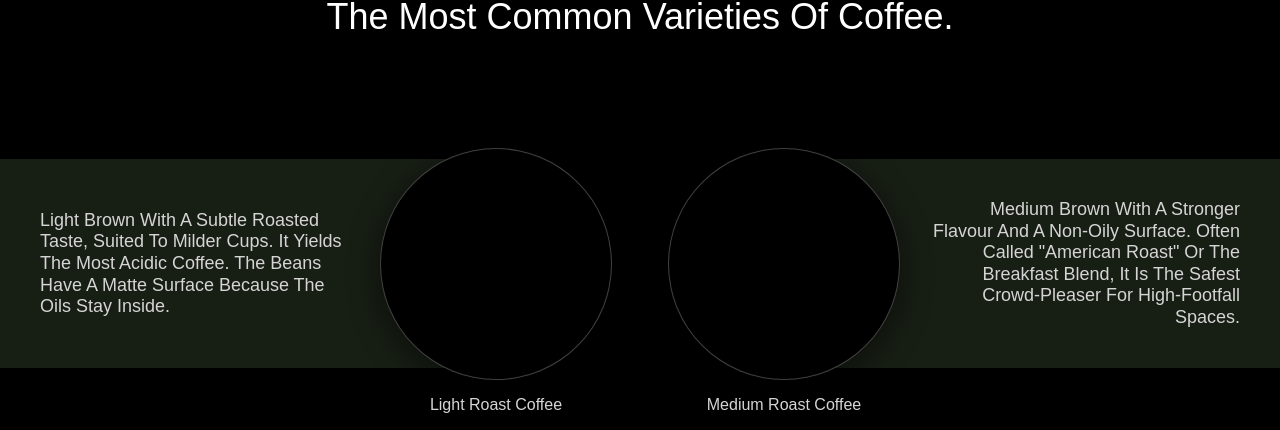
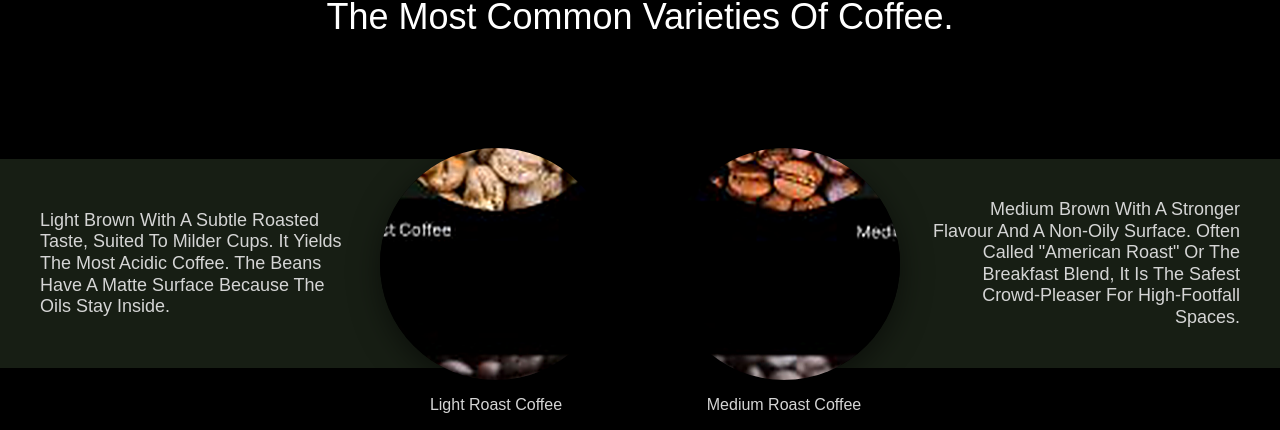
Before and after one commit to Harshit004/waefandb, a Next.js app: page /lorientalis/grow in a window 1280 px wide. Shown: the part 4270-4700 px from the top of the page. Built offline with nearby package versions, Linux system fonts and the light colour scheme; a web font is replaced by a local one.

Commit message:
feat(grow): add images for tea and coffee varieties circles with eager preloading

```diff
--- a/src/app/lorientalis/grow/page.tsx
+++ b/src/app/lorientalis/grow/page.tsx
@@ -45,6 +45,12 @@ export default function LorientalisGrowPage() {
     "https://imagedelivery.net/R9aLuI8McL_Ccm6jM8FkvA/00120c15-7f88-4cee-15bc-2b2f090dde00/public",
     "https://imagedelivery.net/R9aLuI8McL_Ccm6jM8FkvA/932a60a4-e676-4b9e-9352-93e9a70b4600/public",
     "https://imagedelivery.net/R9aLuI8McL_Ccm6jM8FkvA/19a872e6-ab1a-4e13-5418-e4696516b200/public",
+    "https://imagedelivery.net/R9aLuI8McL_Ccm6jM8FkvA/1b7c6f5b-d55b-4628-bb7f-e298bf350000/public",
+    "https://imagedelivery.net/R9aLuI8McL_Ccm6jM8FkvA/f49876c7-d404-49ce-ae41-96eafae25100/public",
+    "https://imagedelivery.net/R9aLuI8McL_Ccm6jM8FkvA/1817607b-7d3f-40fd-240b-00e7494aa000/public",
+    "https://imagedelivery.net/R9aLuI8McL_Ccm6jM8FkvA/a1889dbf-09ab-4d34-ff69-72146f980600/public",
+    "/images/lorientalis/roast-light-circle.png",
+    "/images/lorientalis/roast-medium-circle.png",
   ];
 
   carouselPreloadUrls.forEach((url) => {
@@ -955,21 +961,35 @@ export default function LorientalisGrowPage() {
               </div>
             </div>
 
-            {/* Center: Two Empty Circles 232x232 with Labels below */}
+            {/* Center: Two Circles 232x232 with Labels below */}
             <div className="flex items-center justify-center gap-[clamp(20px,4.375vw,80px)] shrink-0 z-10 relative my-6 lg:my-0">
               {/* Circle 1: Light Roast */}
               <div className="relative flex flex-col items-center">
                 <div
-                  className="rounded-full shrink-0 shadow-2xl transition-transform hover:scale-[1.02]"
+                  className="rounded-full shrink-0 shadow-2xl transition-transform hover:scale-[1.02] relative overflow-hidden"
                   style={{
                     width: "clamp(150px, 18.125vw, 360px)", // 232px at 1280px
                     height: "clamp(150px, 18.125vw, 360px)",
                     aspectRatio: "1 / 1",
                     backgroundColor: "#000000",
-                    border: "1px solid rgba(213, 213, 213, 0.3)",
                     boxShadow: "0 8px 30px rgba(0, 0, 0, 0.5)",
                   }}
-                />
+                >
+                  <Image
+                    src="/images/lorientalis/roast-light-circle.png"
+                    alt="Light Roast Coffee"
+                    fill
+                    unoptimized
+                    priority
+                    sizes="(max-width: 1280px) 232px, 360px"
+                    className="object-cover pointer-events-none"
+                    style={{
+                      imageRendering: "-webkit-optimize-contrast",
+                      transform: "translateZ(0)",
+                      backfaceVisibility: "hidden",
+                    }}
+                  />
+                </div>
                 <span
                   className="absolute top-full mt-[clamp(10px,1.172vw,24px)] text-[#D5D5D5] text-center whitespace-nowrap"
                   style={{
@@ -987,16 +1007,30 @@ export default function LorientalisGrowPage() {
               {/* Circle 2: Medium Roast */}
               <div className="relative flex flex-col items-center">
                 <div
-                  className="rounded-full shrink-0 shadow-2xl transition-transform hover:scale-[1.02]"
+                  className="rounded-full shrink-0 shadow-2xl transition-transform hover:scale-[1.02] relative overflow-hidden"
                   style={{
                     width: "clamp(150px, 18.125vw, 360px)", // 232px at 1280px
                     height: "clamp(150px, 18.125vw, 360px)",
                     aspectRatio: "1 / 1",
                     backgroundColor: "#000000",
-                    border: "1px solid rgba(213, 213, 213, 0.3)",
                     boxShadow: "0 8px 30px rgba(0, 0, 0, 0.5)",
                   }}
-                />
+                >
+                  <Image
+                    src="/images/lorientalis/roast-medium-circle.png"
+                    alt="Medium Roast Coffee"
+                    fill
+                    unoptimized
+                    priority
+                    sizes="(max-width: 1280px) 232px, 360px"
+                    className="object-cover pointer-events-none"
+                    style={{
+                      imageRendering: "-webkit-optimize-contrast",
+                      transform: "translateZ(0)",
+                      backfaceVisibility: "hidden",
+                    }}
+                  />
+                </div>
                 <span
                   className="absolute top-full mt-[clamp(10px,1.172vw,24px)] text-[#D5D5D5] text-center whitespace-nowrap"
                   style={{
@@ -1459,21 +1493,35 @@ export default function LorientalisGrowPage() {
                 </div>
               </div>
 
-              {/* Center: Green Tea & CTC Tea Empty Circles 232x232 with Labels below */}
+              {/* Center: Green Tea & CTC Tea Circles 232x232 with Labels below */}
               <div className="flex items-center justify-center gap-[clamp(20px,4.375vw,80px)] shrink-0 z-10 relative my-6 lg:my-0">
                 {/* Green Tea Circle */}
                 <div className="relative flex flex-col items-center">
                   <div
-                    className="rounded-full shrink-0 shadow-2xl transition-transform hover:scale-[1.02]"
+                    className="rounded-full shrink-0 shadow-2xl transition-transform hover:scale-[1.02] relative overflow-hidden"
                     style={{
                       width: "clamp(150px, 18.125vw, 360px)", // 232px at 1280px
                       height: "clamp(150px, 18.125vw, 360px)",
                       aspectRatio: "1 / 1",
                       backgroundColor: "#000000",
-                      border: "1px solid rgba(213, 213, 213, 0.3)",
                       boxShadow: "0 8px 30px rgba(0, 0, 0, 0.5)",
                     }}
-                  />
+                  >
+                    <Image
+                      src="https://imagedelivery.net/R9aLuI8McL_Ccm6jM8FkvA/1b7c6f5b-d55b-4628-bb7f-e298bf350000/public"
+                      alt="Green Tea"
+                      fill
+                      unoptimized
+                      priority
+                      sizes="(max-width: 1280px) 232px, 360px"
+                      className="object-cover pointer-events-none"
+                      style={{
+                        imageRendering: "-webkit-optimize-contrast",
+                        transform: "translateZ(0)",
+                        backfaceVisibility: "hidden",
+                      }}
+                    />
+                  </div>
                   <span
                     className="absolute top-full mt-[clamp(10px,1.172vw,24px)] text-[#D5D5D5] text-center whitespace-nowrap"
                     style={{
@@ -1491,16 +1539,30 @@ export default function LorientalisGrowPage() {
                 {/* CTC Tea Circle */}
                 <div className="relative flex flex-col items-center">
                   <div
-                    className="rounded-full shrink-0 shadow-2xl transition-transform hover:scale-[1.02]"
+                    className="rounded-full shrink-0 shadow-2xl transition-transform hover:scale-[1.02] relative overflow-hidden"
                     style={{
                       width: "clamp(150px, 18.125vw, 360px)", // 232px at 1280px
                       height: "clamp(150px, 18.125vw, 360px)",
                       aspectRatio: "1 / 1",
                       backgroundColor: "#000000",
-                      border: "1px solid rgba(213, 213, 213, 0.3)",
                       boxShadow: "0 8px 30px rgba(0, 0, 0, 0.5)",
                     }}
-                  />
+                  >
+                    <Image
+                      src="https://imagedelivery.net/R9aLuI8McL_Ccm6jM8FkvA/f49876c7-d404-49ce-ae41-96eafae25100/public"
+                      alt="CTC Tea"
+                      fill
+                      unoptimized
+                      priority
+                      sizes="(max-width: 1280px) 232px, 360px"
+                      className="object-cover pointer-events-none"
+                      style={{
+                        imageRendering: "-webkit-optimize-contrast",
+                        transform: "translateZ(0)",
+                        backfaceVisibility: "hidden",
+                      }}
+                    />
+                  </div>
                   <span
                     className="absolute top-full mt-[clamp(10px,1.172vw,24px)] text-[#D5D5D5] text-center whitespace-nowrap"
                     style={{
@@ -1581,21 +1643,35 @@ export default function LorientalisGrowPage() {
                 </div>
               </div>
 
-              {/* Center: Black Tea & Orthodox Tea Empty Circles 232x232 with Labels below */}
+              {/* Center: Black Tea & Orthodox Tea Circles 232x232 with Labels below */}
               <div className="flex items-center justify-center gap-[clamp(20px,4.375vw,80px)] shrink-0 z-10 relative my-6 lg:my-0">
                 {/* Black Tea Circle */}
                 <div className="relative flex flex-col items-center">
                   <div
-                    className="rounded-full shrink-0 shadow-2xl transition-transform hover:scale-[1.02]"
+                    className="rounded-full shrink-0 shadow-2xl transition-transform hover:scale-[1.02] relative overflow-hidden"
                     style={{
                       width: "clamp(150px, 18.125vw, 360px)", // 232px at 1280px
                       height: "clamp(150px, 18.125vw, 360px)",
                       aspectRatio: "1 / 1",
                       backgroundColor: "#000000",
-                      border: "1px solid rgba(213, 213, 213, 0.3)",
                       boxShadow: "0 8px 30px rgba(0, 0, 0, 0.5)",
                     }}
-                  />
+                  >
+                    <Image
+                      src="https://imagedelivery.net/R9aLuI8McL_Ccm6jM8FkvA/1817607b-7d3f-40fd-240b-00e7494aa000/public"
+                      alt="Black Tea"
+                      fill
+                      unoptimized
+                      priority
+                      sizes="(max-width: 1280px) 232px, 360px"
+                      className="object-cover pointer-events-none"
+                      style={{
+                        imageRendering: "-webkit-optimize-contrast",
+                        transform: "translateZ(0)",
+                        backfaceVisibility: "hidden",
+                      }}
+                    />
+                  </div>
                   <span
                     className="absolute top-full mt-[clamp(10px,1.172vw,24px)] text-[#D5D5D5] text-center whitespace-nowrap"
                     style={{
@@ -1613,16 +1689,30 @@ export default function LorientalisGrowPage() {
                 {/* Orthodox Tea Circle */}
                 <div className="relative flex flex-col items-center">
                   <div
-                    className="rounded-full shrink-0 shadow-2xl transition-transform hover:scale-[1.02]"
+                    className="rounded-full shrink-0 shadow-2xl transition-transform hover:scale-[1.02] relative overflow-hidden"
                     style={{
                       width: "clamp(150px, 18.125vw, 360px)", // 232px at 1280px
                       height: "clamp(150px, 18.125vw, 360px)",
                       aspectRatio: "1 / 1",
                       backgroundColor: "#000000",
-                      border: "1px solid rgba(213, 213, 213, 0.3)",
                       boxShadow: "0 8px 30px rgba(0, 0, 0, 0.5)",
                     }}
-                  />
+                  >
+                    <Image
+                      src="https://imagedelivery.net/R9aLuI8McL_Ccm6jM8FkvA/a1889dbf-09ab-4d34-ff69-72146f980600/public"
+                      alt="Orthodox Tea"
+                      fill
+                      unoptimized
+                      priority
+                      sizes="(max-width: 1280px) 232px, 360px"
+                      className="object-cover pointer-events-none"
+                      style={{
+                        imageRendering: "-webkit-optimize-contrast",
+                        transform: "translateZ(0)",
+                        backfaceVisibility: "hidden",
+                      }}
+                    />
+                  </div>
                   <span
                     className="absolute top-full mt-[clamp(10px,1.172vw,24px)] text-[#D5D5D5] text-center whitespace-nowrap"
                     style={{
```
